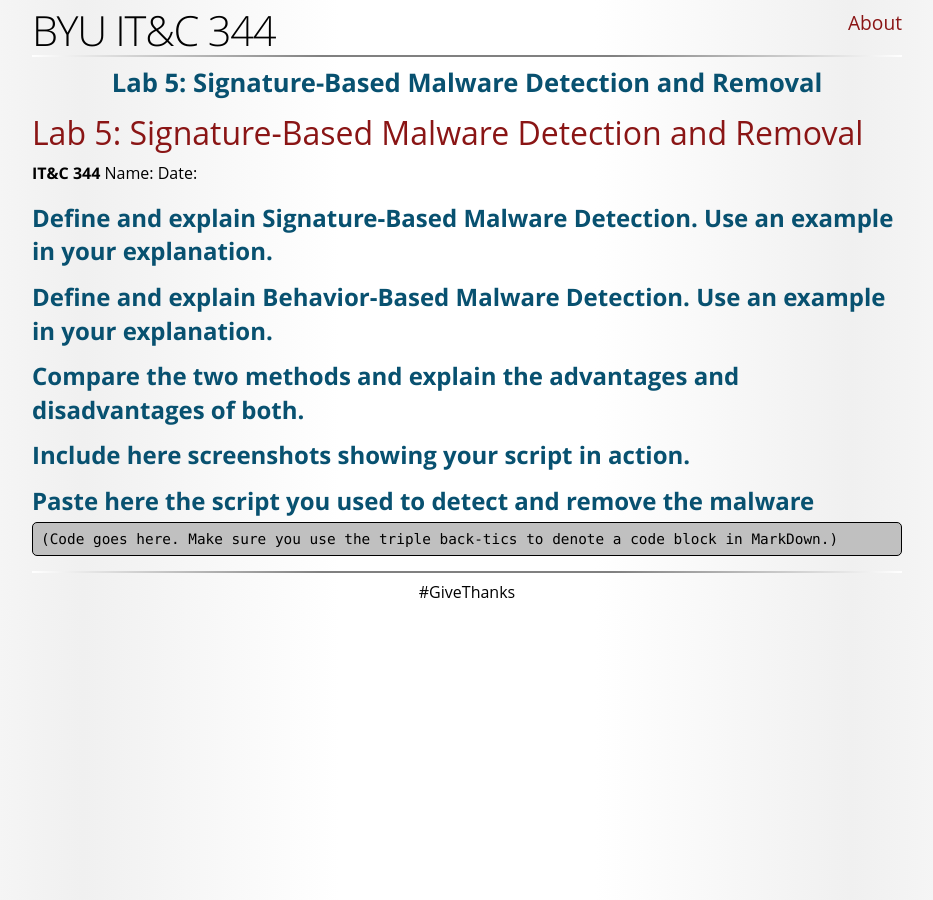
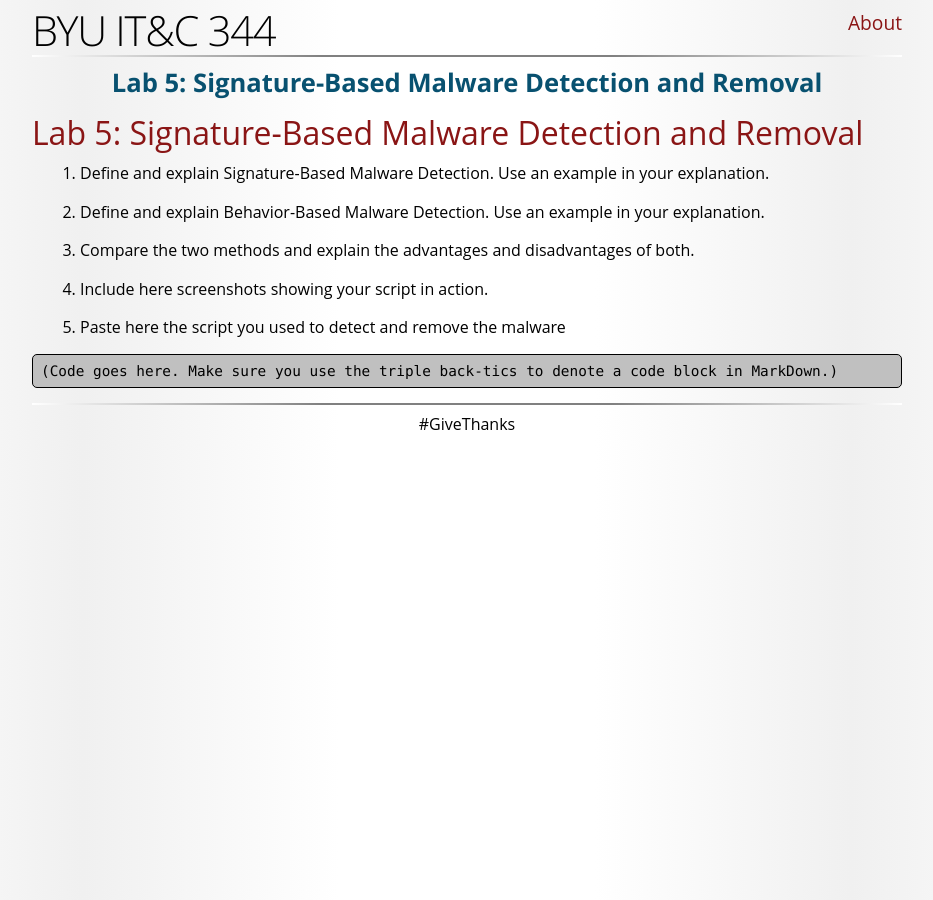
Before and after one commit to BYU-ITC-344/byu-itc-344.github.io, a Jekyll site: the page built from lab-5/Lab-5-Write-Up.md, in a window 1280 px wide. Shown: the whole page, without its empty margins (173-1106 px from the left). Built offline with Jekyll 4.4.1, drawn with Linux system fonts in a browser that asks for light colours; some web fonts are replaced; our own code applies the rules of GitHub Pages for plain Markdown files.

Commit message:
lab template updates

````diff
--- a/lab-5/Lab-5-Write-Up.md
+++ b/lab-5/Lab-5-Write-Up.md
@@ -1,18 +1,15 @@
 # Lab 5: Signature-Based Malware Detection and Removal
 
-**IT&C 344**
-Name:
-Date:
 
-## Define and explain Signature-Based Malware Detection. Use an example in your explanation.
+1. Define and explain Signature-Based Malware Detection. Use an example in your explanation.
 
-## Define and explain Behavior-Based Malware Detection. Use an example in your explanation.
+1. Define and explain Behavior-Based Malware Detection. Use an example in your explanation.
 
-## Compare the two methods and explain the advantages and disadvantages of both.
+1. Compare the two methods and explain the advantages and disadvantages of both.
 
-## Include here screenshots showing your script in action.
+1. Include here screenshots showing your script in action.
 
-## Paste here the script you used to detect and remove the malware
+1. Paste here the script you used to detect and remove the malware
 
 ```
 (Code goes here. Make sure you use the triple back-tics to denote a code block in MarkDown.)
````
Also changed, not shown: 2 other files.
